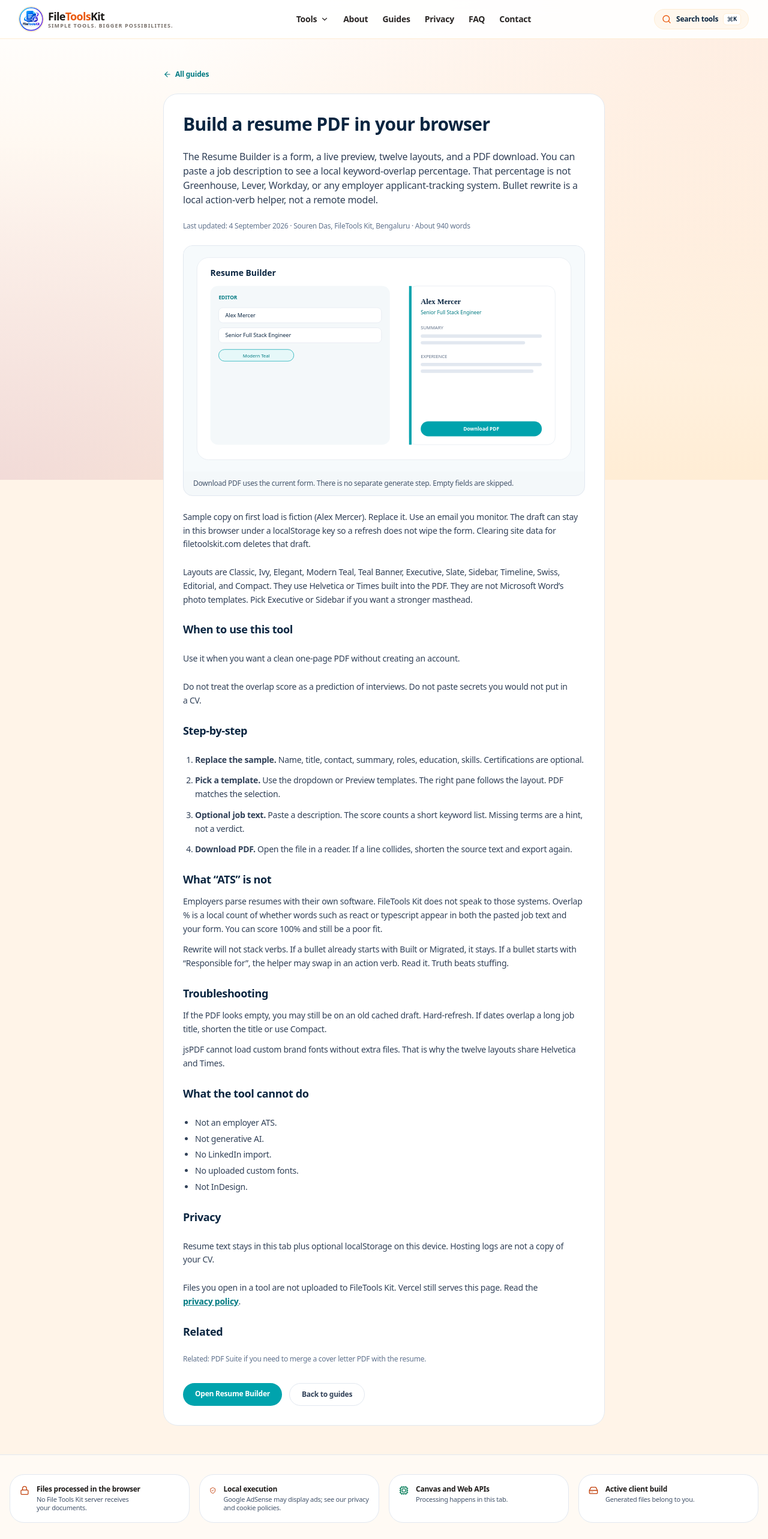
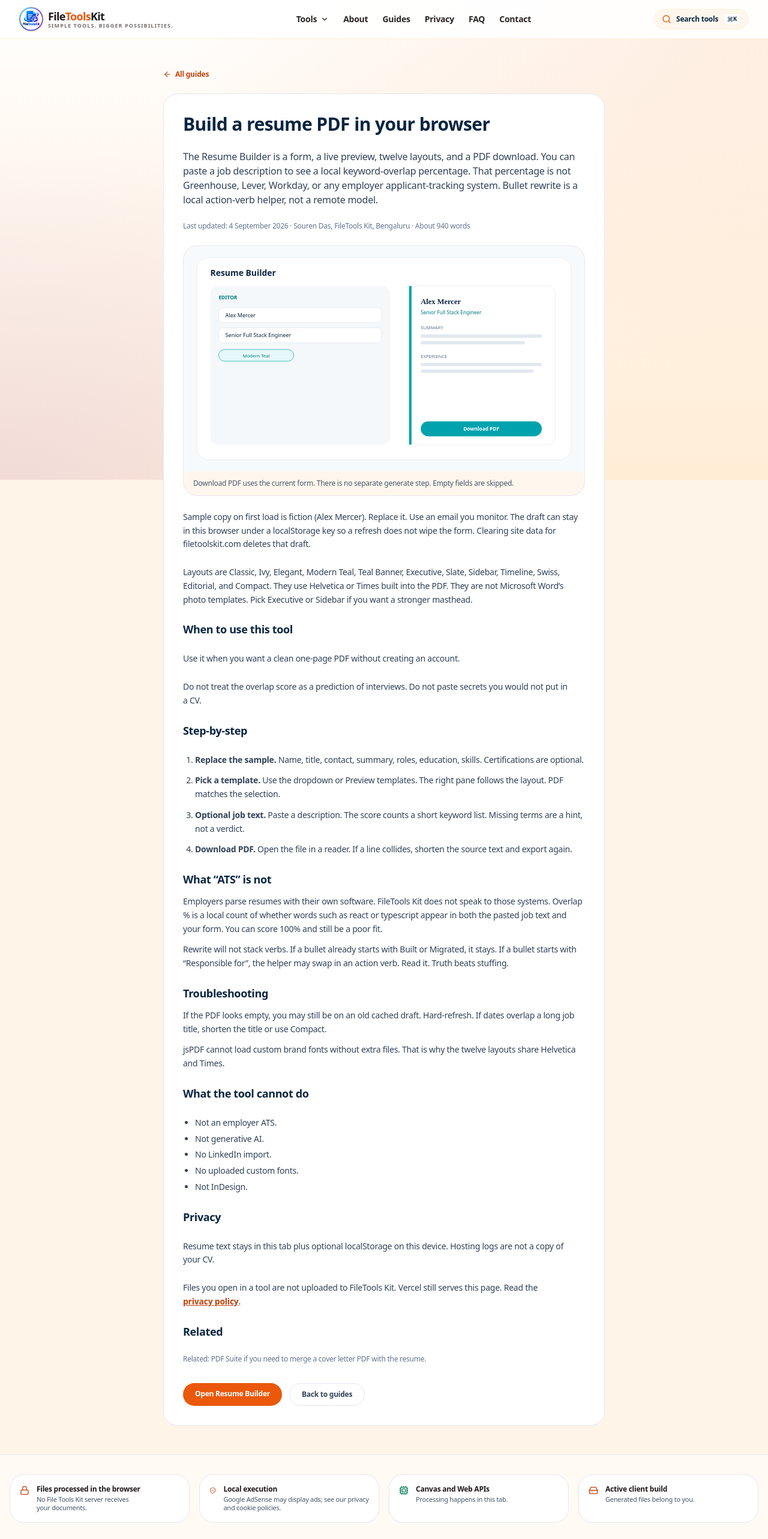
Before and after one commit to Sourendas/OmniCraft-Studio, a React (Vite) app: page /guides/build-resume-pdf in a window 1280 px wide. Shown: the top 2566 px of the page at 60% size. Built offline with nearby package versions, Linux system fonts and the light colour scheme.

Commit message:
Citrus chrome on guide articles, template picker, privacy and cookie static pages

```diff
--- a/src/pages/guides/GuideArticle.tsx
+++ b/src/pages/guides/GuideArticle.tsx
@@ -9,7 +9,7 @@ export const GuideArticlePage: React.FC = () => {
   if (!guide) return <Navigate to="/guides" replace />;
   return (
     <article className="relative z-10 max-w-3xl mx-auto px-4 py-12">
-      <Link to="/guides" className="inline-flex items-center gap-1.5 text-xs font-black text-[#007A82] mb-6">
+      <Link to="/guides" className="inline-flex items-center gap-1.5 text-xs font-black text-[#C2410C] mb-6">
         <ArrowLeft className="w-3.5 h-3.5" /> All guides
       </Link>
       <div className="rounded-3xl bg-white border border-slate-200 p-6 sm:p-8 space-y-6 text-sm text-slate-700 leading-relaxed">
@@ -18,7 +18,7 @@ export const GuideArticlePage: React.FC = () => {
         <p className="text-xs text-slate-500">Last updated: {guide.updated} · Souren Das, FileTools Kit, Bengaluru · About {guide.wordCount} words</p>
 
         {guide.figures.map((f) => (
-          <figure key={f.src} className="rounded-2xl overflow-hidden border border-slate-200 bg-[#F4F8FA]">
+          <figure key={f.src} className="rounded-3xl overflow-hidden border border-slate-200 bg-[#FFF7ED]">
             <img src={f.src} alt={f.alt} className="w-full h-auto" width={960} height={540} />
             <figcaption className="px-4 py-3 text-xs text-slate-600 font-medium">{f.caption}</figcaption>
           </figure>
@@ -64,13 +64,13 @@ export const GuideArticlePage: React.FC = () => {
         ))}
         <p>
           Files you open in a tool are not uploaded to FileTools Kit. Vercel still serves this page. Read the{' '}
-          <Link className="text-[#007A82] underline font-bold" to="/privacy">privacy policy</Link>.
+          <Link className="text-[#C2410C] underline font-bold" to="/privacy">privacy policy</Link>.
         </p>
 
         <h2 className="text-lg font-black text-[#0A2540]">Related</h2>
         <p className="text-xs text-slate-500 font-medium">{guide.notes.join(' ')}</p>
         <div className="flex flex-wrap gap-3 pt-2">
-          <Link to={guide.toolRoute} className="px-5 py-2.5 rounded-full bg-[#00A3AD] text-white text-xs font-black">
+          <Link to={guide.toolRoute} className="px-5 py-2.5 rounded-full bg-[#EA580C] text-white text-xs font-black">
             {guide.toolLabel}
           </Link>
           <Link to="/guides" className="px-5 py-2.5 rounded-full border border-slate-200 text-xs font-black">
```
